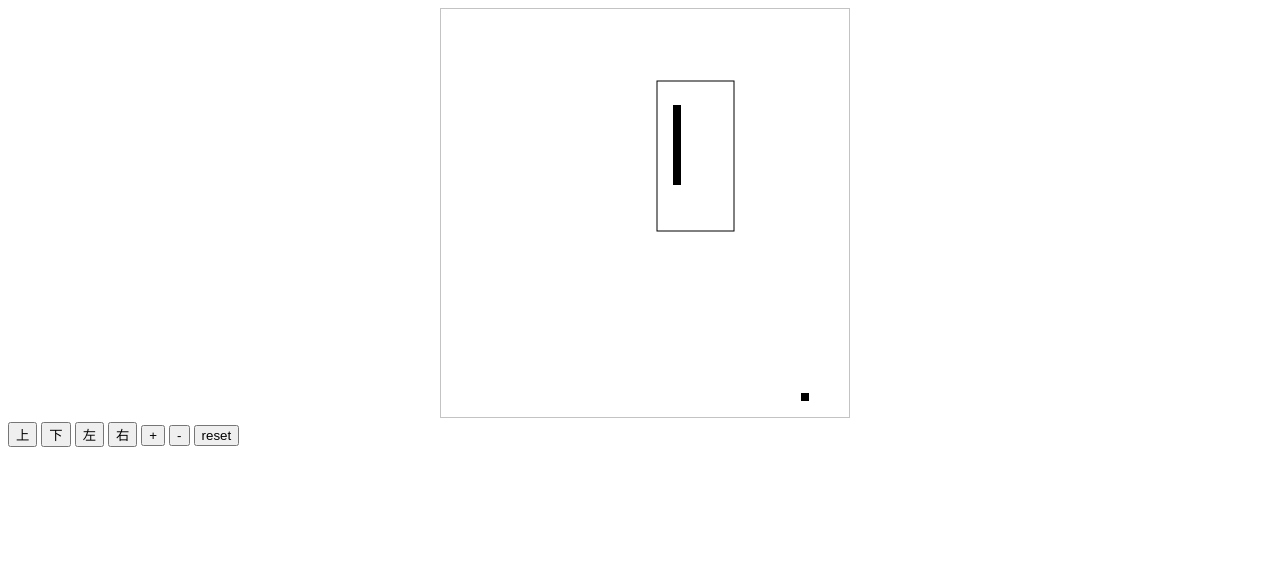
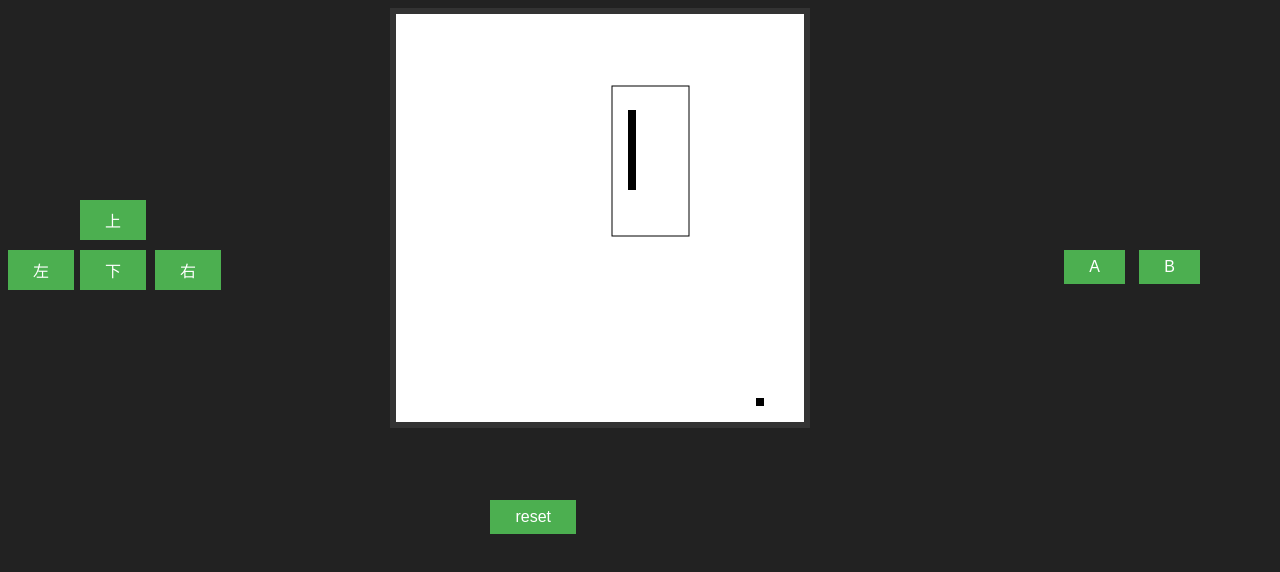
Before and after one commit to TikennyS/Retro-Snaker, a plain HTML site: page Retro_Snaker2.html in a window 1280 px wide. Drawn offline with Linux system fonts and the light colour scheme.

Commit message:
add css style

```diff
--- a/Retro_Snaker2.html
+++ b/Retro_Snaker2.html
@@ -6,32 +6,66 @@
     <style type="text/css">
       .container{
         margin:0 auto;
-      width:400px;
+        width:500px;
       }
-    #scene{
-      border:1px solid black;
+      .reset{
+        margin:0 auto;
+        width:500px;
       }
+      .button_up{
+        position: absolute;
+        left: 80px;
+        top: 200px;
+      }
+      .button_up,.button_left,.button_down,.button_right {
+      background-color: #4CAF50; /* Green */
+      border: none;
+      color: white;
+      padding: 8px 25px;
+      text-align: center;
+      text-decoration: none;
+      display: inline-block;
+      font-size: 16px;
+    }
+      .button_a,.button_b {
+      background-color: #4CAF50; /* Green */
+      border: none;
+      color: white;
+      padding: 8px 25px;
+      text-align: center;
+      text-decoration: none;
+      display: inline-block;
+      font-size: 16px;
+    }
+     .button_reset {
+      background-color: #4CAF50; /* Green */
+      border: none;
+      color: white;
+      padding: 8px 25px;
+      text-align: center;
+      text-decoration: none;
+      display: inline-block;
+      font-size: 16px;
+    }
+    #myCanvas{cursor:pointer;background:#fff;border:6px #333333 solid;}
+    html {color:#000;background:#222;margin:0px;}
     </style>
   </head>
   <body>
+    <div id="total_time" style="color:white"></div>
     <div class="container">
-<canvas id="myCanvas" width="408" height="408" style="border:1px solid #c3c3c3;" ></canvas>
+        <canvas id="myCanvas" width="408" height="408"  ></canvas>
     </div>
-<button id="1">上
-</button>
-<button id="2">下
-</button>
-<button id="3">左
-</button>
-<button id="4">右
-</button>
-<button id="5">+
-</button>
-<button id="6">-
-</button>
-<button id="7">reset
-</button>
-<script src="2.js">
-</script>
+    <div>
+        <button id="1" class="button_up">上</button>
+        <button id="2" class="button_left" style="position: absolute;top: 250px; left:80px">下</button>
+        <button id="3" class="button_down" style="position: absolute;top: 250px;">左</button>
+        <button id="4" class="button_right" style="position: absolute;top: 250px; left:155px">右</button>
+        <button id="5" class="button_a" style="position: absolute;top: 250px; right:155px">A</button>
+        <button id="6" class="button_b" style="position: absolute;top: 250px; right:80px">B</button>
+        <button id="7" class="button_reset" style="position: absolute;top: 500px; right:704px;">reset</button>
+
+    </div>
+    <script src="2.js"></script>
   </body>
 </html>
```
Lines whose indentation alone changed are shown as unchanged.
